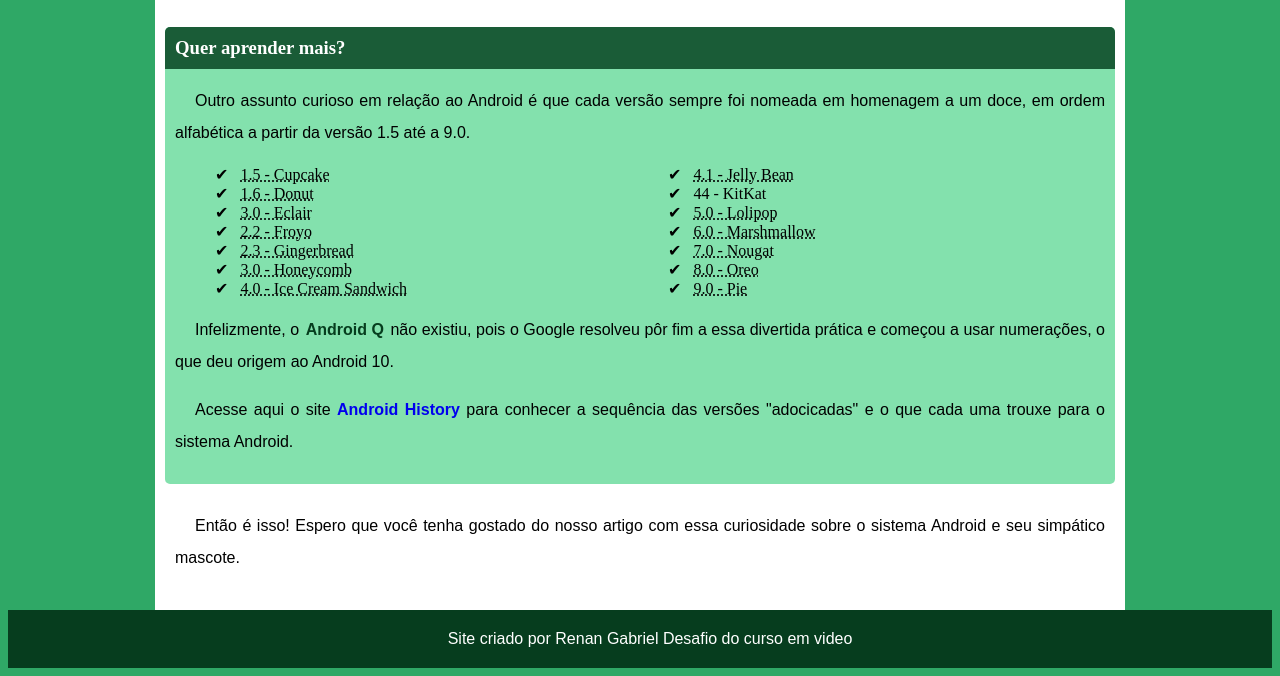
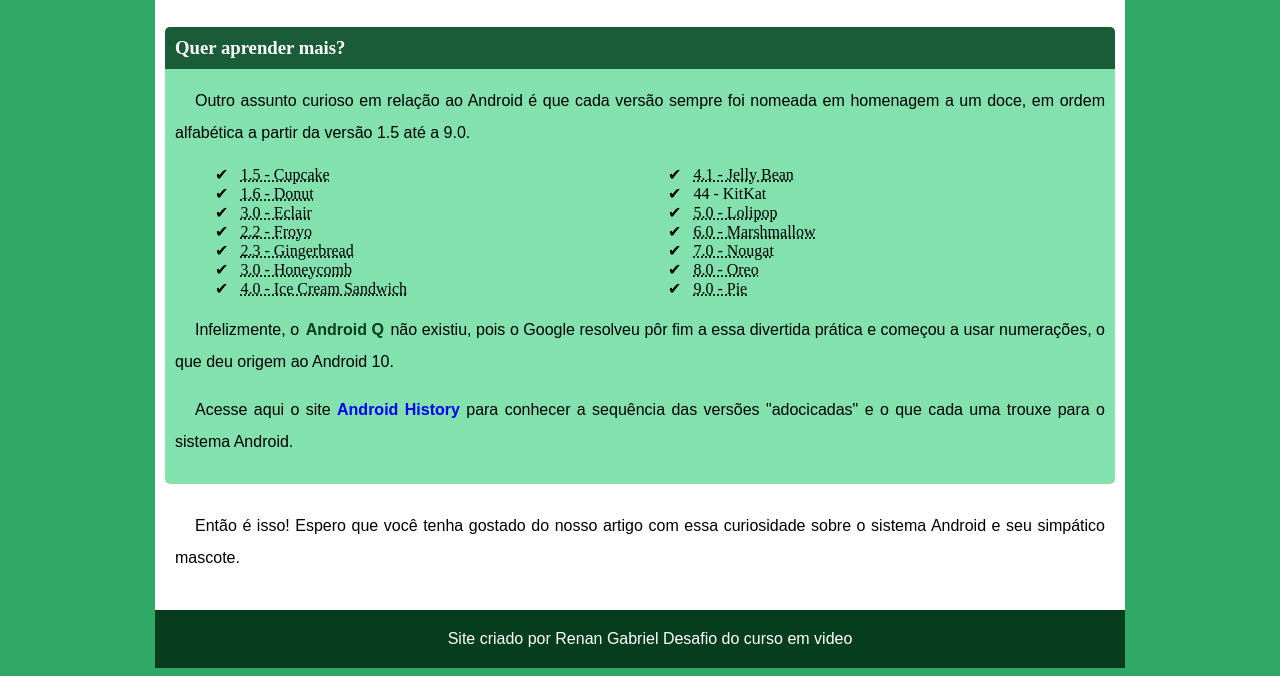
Before and after one commit to renelps/projeto-idroid, a plain HTML site: page index.html in a window 1280 px wide. Shown: the part 2314-2990 px from the top of the page. Drawn offline with Linux system fonts and the light colour scheme.

Commit message:
Update style.css
novo

```diff
--- a/style.css
+++ b/style.css
@@ -180,7 +180,9 @@ aside > ul {
 footer {
     background-color: #063d1e;
     color: white;
-
+    min-width: 320px;
+    max-width: 970px;
+    margin: auto;
 
 }footer p {
     margin: 0px;
```
